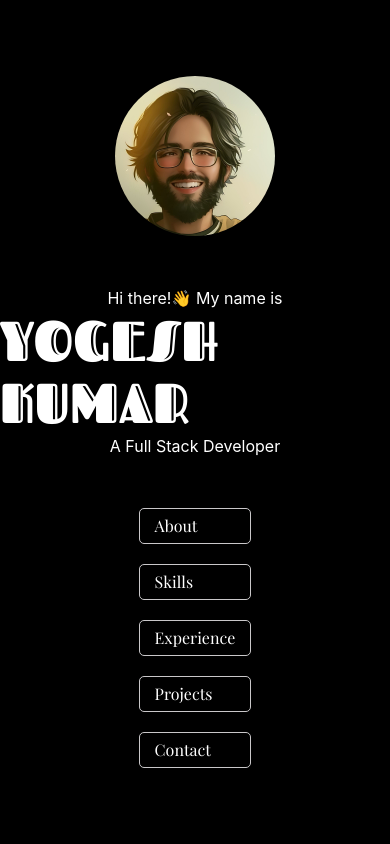
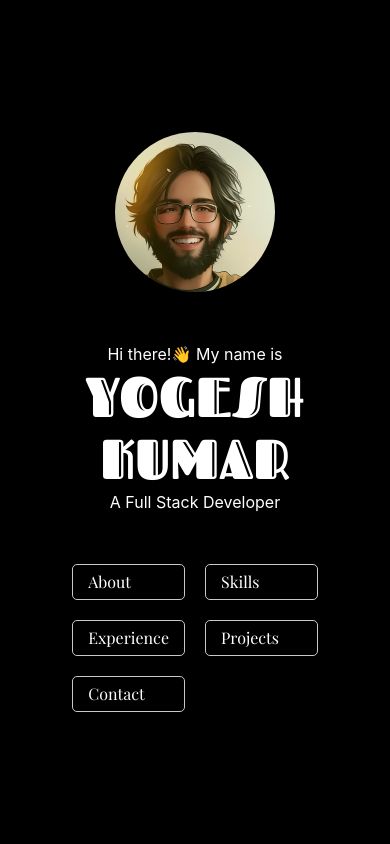
Before and after one commit to yogeshsingh2672000/portfolio, a React (Create React App) app: page / in a window 390 px wide. Shown: the top 844 px of the page. Built offline with nearby package versions, Linux system fonts and the light colour scheme.

Commit message:
alignment bug :bug:

```diff
--- a/src/components/sections/Hero.tsx
+++ b/src/components/sections/Hero.tsx
@@ -4,10 +4,10 @@ function Hero() {
                 <img className="w-40 h-40 rounded-full object-cover" src="/profile.jpeg" alt="profile" />
             <div className="grid place-items-center">
                 <div>Hi there!👋 My name is </div>
-                <div className='hero-banner-text text-[3.5rem] md:text-[6rem] lg:text-[8rem]'>Yogesh Kumar</div>
+                <div className='hero-banner-text text-[3.5rem] md:text-[6rem] lg:text-[8rem] text-center'>Yogesh Kumar</div>
                 <div>A Full Stack Developer</div>
             </div>
-            <div className='flex flex-col md:flex-row gap-[20px]'>
+            <div className='grid grid-cols-2 md:grid-cols-5 gap-[20px]'>
                 <a className="border border-[#c9c7c9] rounded-[5px] px-[15px] py-[5px]" href="#about"><button className='hero-button'>About</button></a>
                 <a className="border border-[#c9c7c9] rounded-[5px] px-[15px] py-[5px]" href="#skills"><button className='hero-button'>Skills</button></a>
                 <a className="border border-[#c9c7c9] rounded-[5px] px-[15px] py-[5px]" href="#experience"><button className='hero-button'>Experience</button></a>
```
